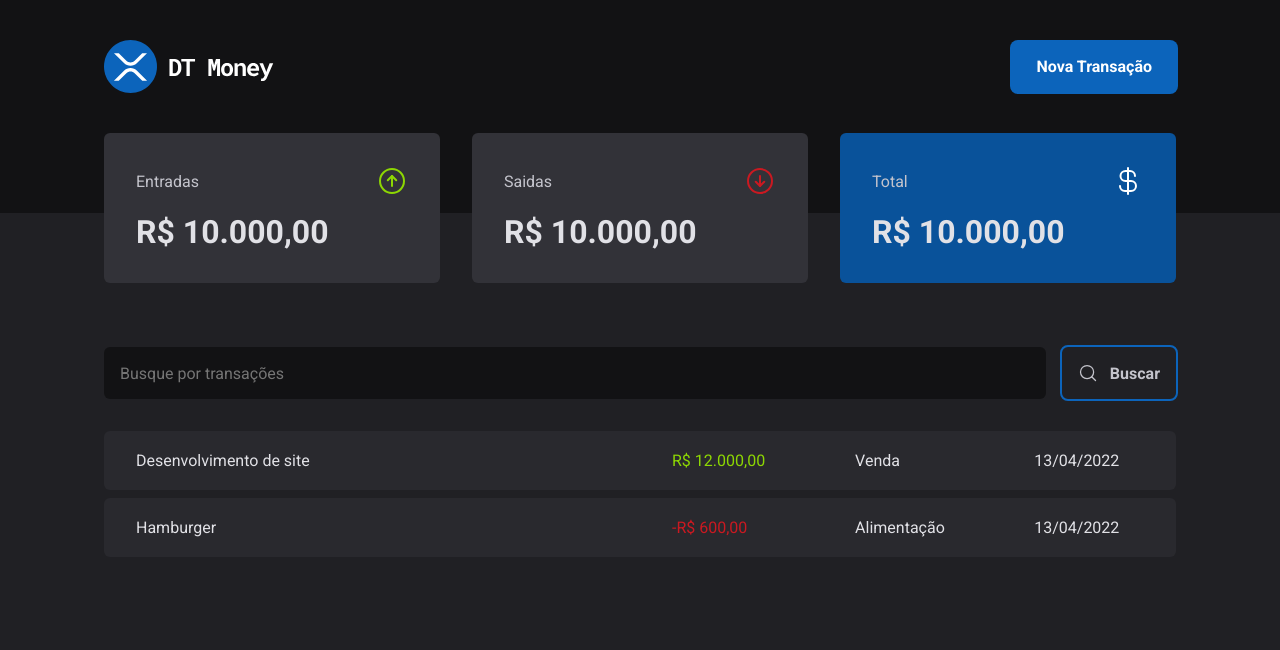
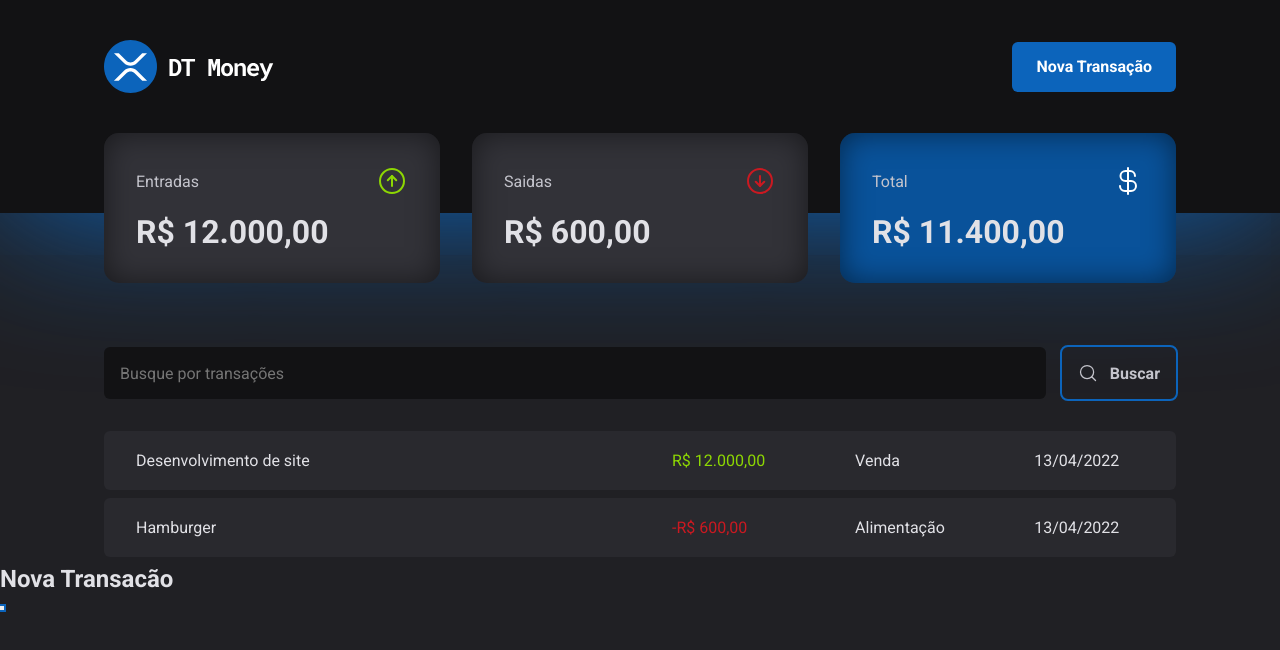
Before and after one commit to Math-Lira/study-dt-money, a React (Vite) app: page / in a window 1280 px wide. Both pictures are taken after a click on the button "Nova Transação". Shown: the top 650 px of the page. Built offline with nearby package versions, Linux system fonts and the light colour scheme.

Commit message:
adicionando biblioteca radix ui para o dialog

```diff
--- a/package.json
+++ b/package.json
@@ -10,6 +10,7 @@
     "preview": "vite preview"
   },
   "dependencies": {
+    "@radix-ui/react-dialog": "^1.1.7",
     "phosphor-react": "^1.4.1",
     "react": "^19.0.0",
     "react-dom": "^19.0.0",
--- a/src/components/Header/index.tsx
+++ b/src/components/Header/index.tsx
@@ -1,12 +1,27 @@
 import { HeaderContainer, HeaderContent, NewTransactionButton } from './styles'
 import LogoImg from '../../assets/logo.svg'
+import * as Dialog from '@radix-ui/react-dialog'
 
 export function Header() {
   return (
     <HeaderContainer>
       <HeaderContent>
         <img src={LogoImg} alt="Logo" />
-        <NewTransactionButton>Nova Transação</NewTransactionButton>
+        <Dialog.Root>
+          <Dialog.Trigger asChild>
+            <NewTransactionButton>Nova Transação</NewTransactionButton>
+          </Dialog.Trigger>
+
+          <Dialog.Portal>
+            <Dialog.Overlay />
+
+            <Dialog.Content>
+              <Dialog.Title>Nova Transacão</Dialog.Title>
+
+              <Dialog.Close />
+            </Dialog.Content>
+          </Dialog.Portal>
+        </Dialog.Root>
       </HeaderContent>
     </HeaderContainer>
   )
--- a/src/components/Header/styles.tsx
+++ b/src/components/Header/styles.tsx
@@ -3,6 +3,7 @@
 export const HeaderContainer = styled.header`
   background: ${(props) => props.theme['gray-900']};
   padding: 2.5rem 0 7.5rem;
+  box-shadow: 0 5px 150px -4px ${(props) => props.theme['blue-500']};
 `
 
 export const HeaderContent = styled.div`
--- a/src/components/Summary/index.tsx
+++ b/src/components/Summary/index.tsx
@@ -9,21 +9,21 @@
           <span>Entradas</span>
           <ArrowCircleUp size={32} color="#8DD703  " />
         </header>
-        <strong>R$ 10.000,00</strong>
+        <strong>R$ 12.000,00</strong>
       </SummaryCard>
       <SummaryCard>
         <header>
           <span>Saidas</span>
           <ArrowCircleDown size={32} color="#CA1921" />
         </header>
-        <strong>R$ 10.000,00</strong>
+        <strong>R$ 600,00</strong>
       </SummaryCard>
       <SummaryCard variant="blue">
         <header>
           <span>Total</span>
           <CurrencyDollar size={32} color="#fff" />
         </header>
-        <strong>R$ 10.000,00</strong>
+        <strong>R$ 11.400,00</strong>
       </SummaryCard>
     </SummaryContainer>
   )
--- a/src/components/Summary/styles.ts
+++ b/src/components/Summary/styles.ts
@@ -18,7 +18,8 @@
 
 export const SummaryCard = styled.div<SummaryCardProps>`
   background: ${(props) => props.theme['gray-600']};
-  border-radius: 6px;
+  box-shadow: inset 0 0 30px rgba(0, 0, 0, 0.5);
+  border-radius: 15px;
   padding: 2rem;
 
   header {
```
Also changed, not shown: 1 other file (tests, documents, lock files or other folders).
